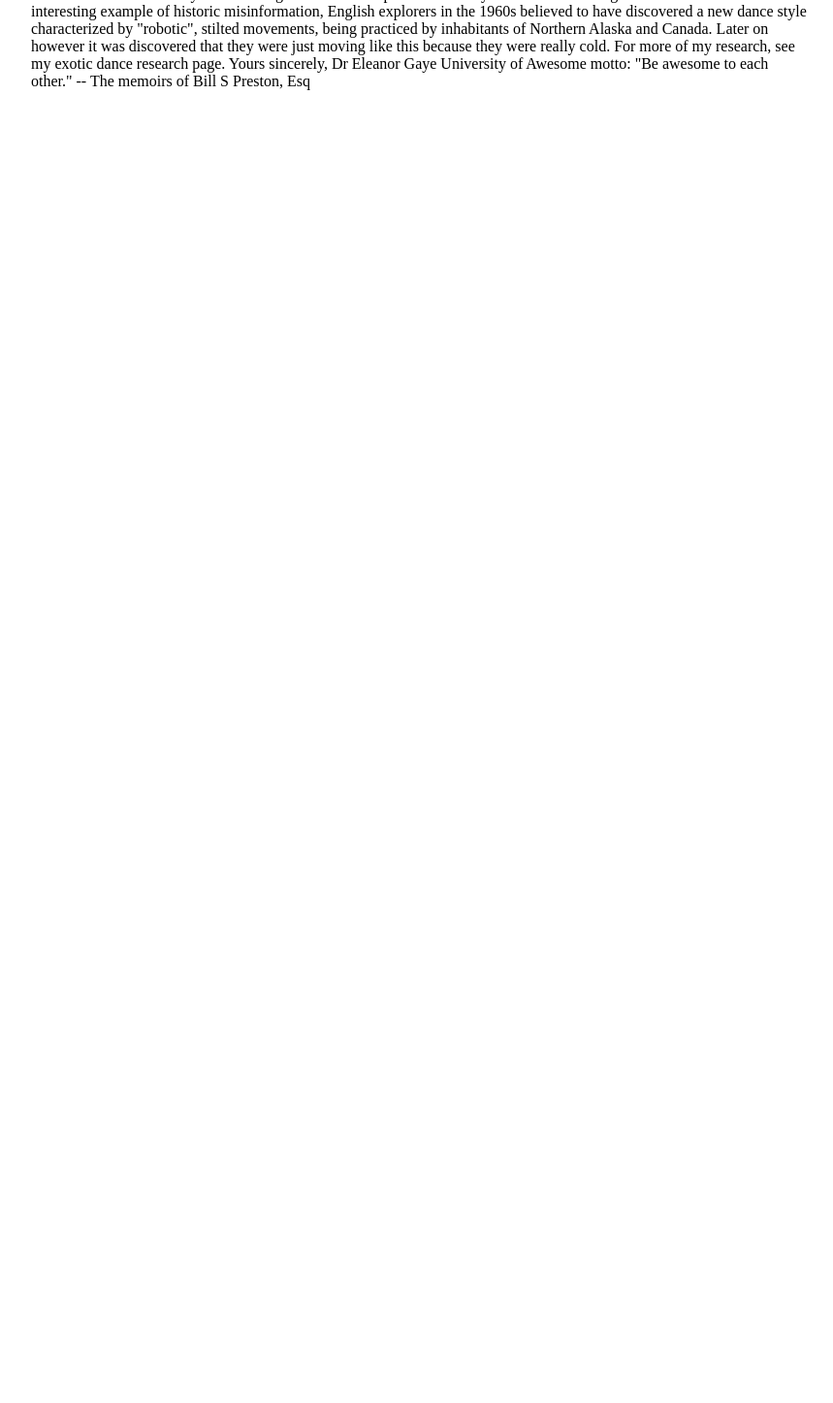
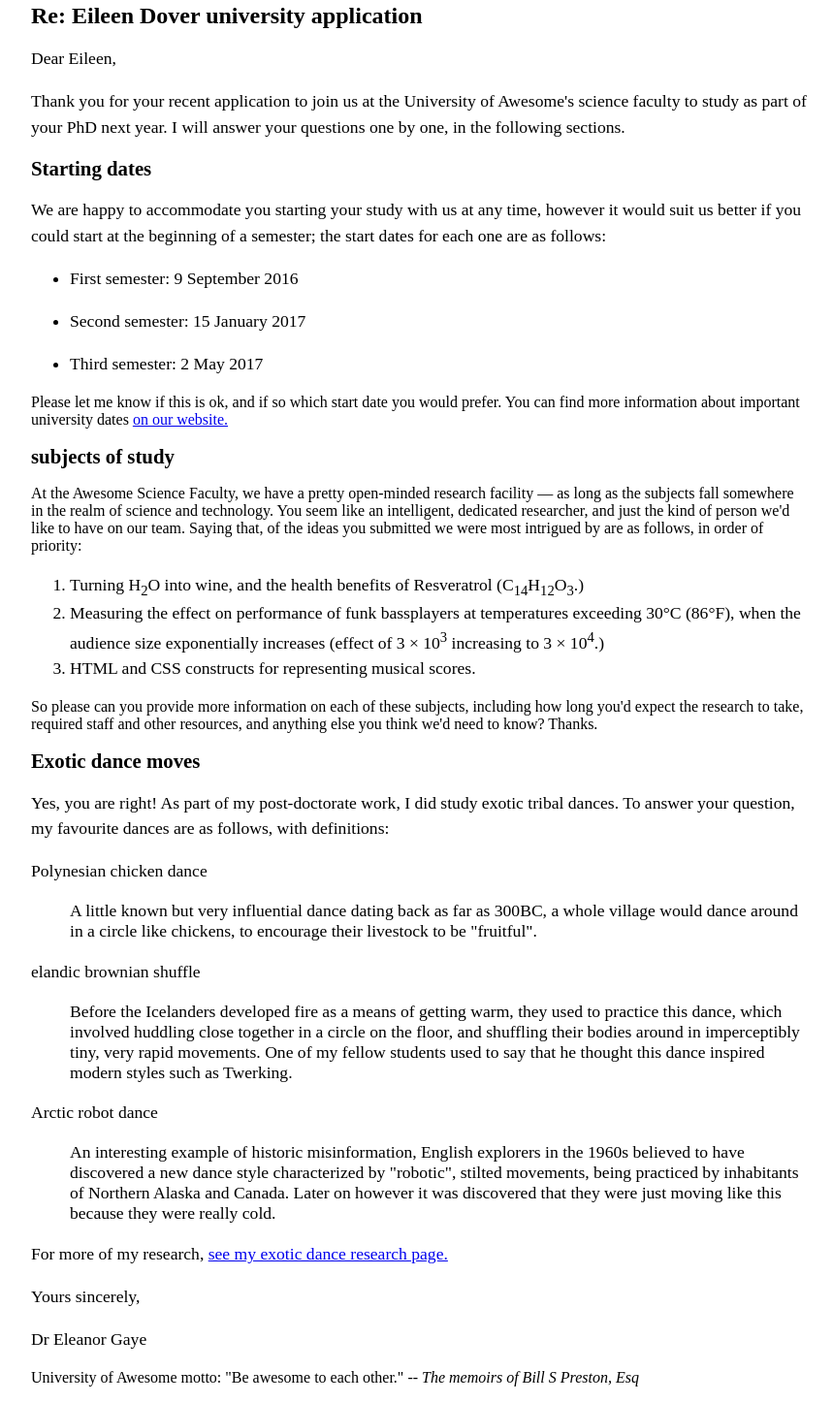
Before and after one commit to Jshap44/Jshap44.github.io, a plain HTML site: page ica/ica3/ica3a.html in a window 1280 px wide. Shown: the part 393-1840 px from the top of the page at 97% size, without its empty margins (208-1067 px from the left). Before the commit the page ends 800 px from the top, so only its background shows below. Drawn offline with Linux system fonts and the light colour scheme.

Commit message:
finished ica 3

```diff
--- a/ica/ica3/ica3a.html
+++ b/ica/ica3/ica3a.html
@@ -3,72 +3,139 @@
 <head>
     <meta charset="UTF-8">
     <meta name="viewport" content="width=device-width, initial-scale=1.0">
-    <title>Document</title>
+    <title>University Application Letter</title>
     <link rel="stylesheet" href="ica3a.css">
 </head>
 <body>
-    Dr. Eleanor Gaye
-    Awesome Science faculty
-    University of Awesome
-    Bobtown, CA 99999,
-    USA
-    Tel: 123-456-7890
-    Email: no_reply@example.com
-
-    20 January 2016
-
-    Miss Eileen Dover
-    4321 Cliff Top Edge
-    Dover, CT9 XXX
-    UK
+    <!-- p,ul,ol,dl,address font size 1.1 em-->
+    <p class="sender-column">
+        <em>
+            <strong>Dr. Eleanor Gaye</strong><br>
+            Awesome Science Faculty<br>
+            University of Awesome<br>
+            Bobtown, CA 99999,<br>
+            USA<br>
+            <strong>Tel:</strong> 123-456-7890<br>
+            <strong>Email:</strong> no_reply@example.com<br>
+            <br>
+            20 January 2016
+        </em>
+    </p>
 
 
-    Re: Eileen Dover university application
+    <p>
+        <em>
+            <strong>Eileen Dover</strong> <br>
+            4321 Cliff Top Edge<br>
+            Dover, CT9 XXX<br>
+            UK<br>
+        </em>
+    </p>
 
-    Dear Eileen,
 
-    Thank you for your recent application to join us at the University of Awesome's science faculty to study as part of your PhD next year. I will answer your questions one by one, in the following sections.
 
-    Starting dates
+    <h1>Re: Eileen Dover university application</h1>
 
-    We are happy to accommodate you starting your study with us at any time, however it would suit us better if you could start at the beginning of a semester; the start dates for each one are as follows:
+    <p>Dear Eileen,</p>
 
-    First semester: 9 September 2016
-    Second semester: 15 January 2017
-    Third semester: 2 May 2017
+    <p>Thank you for your recent application to join us at the
+        University of Awesome's science faculty to study as part of your PhD next year.
+        I will answer your questions one by one, in the following sections.
+    </p>
+
+    <h2>
+        Starting dates
+    </h2>
+
+    <p>We are happy to accommodate you starting your study with us at
+        any time, however it would suit us better if you
+        could start at the beginning of a semester; the start dates
+        for each one are as follows:
+    </p>
+
+    <!-- <ul> for unordered list. <li> to add bullets -->
+   <ul><li>First semester: 9 September 2016</li></ul>
+   <ul><li>Second semester: 15 January 2017</li></ul>
+   <ul><li>Third semester: 2 May 2017</li></ul>
+
 
     Please let me know if this is ok, and if so which start date you would prefer.
 
-    You can find more information about important university dates on our website.
+    You can find more information about important university dates <a href="url">on our website.</a>
 
 
-    Subjects of study
+
+    <h2>
+       subjects of study
+    </h2>
 
     At the Awesome Science Faculty, we have a pretty open-minded research facility — as long as the subjects fall somewhere in the realm of science and technology. You seem like an intelligent, dedicated researcher, and just the kind of person we'd like to have on our team. Saying that, of the ideas you submitted we were most intrigued by are as follows, in order of priority:
 
-    Turning H2O into wine, and the health benefits of Resveratrol (C14H12O3.)
-    Measuring the effect on performance of funk bassplayers at temperatures exceeding 30°C (86°F), when the audience size exponentially increases (effect of 3 × 103 increasing to 3 × 104.)
-    HTML and CSS constructs for representing musical scores.
+    <ol>
+        <li>Turning H<sub>2</sub>O into wine, and the health benefits of Resveratrol (C<sub>14</sub>H<sub>12</sub>O<sub>3</sub>.)</li>
+        <li>Measuring the effect on performance of funk bassplayers at temperatures exceeding 30°C (86°F), when the audience size exponentially increases (effect of 3 × 10<sup>3</sup> increasing to 3 × 10<sup>4</sup>.)</li>
+        <li>HTML and CSS constructs for representing musical scores.</li>
+    </ol>
 
     So please can you provide more information on each of these subjects, including how long you'd expect the research to take, required staff and other resources, and anything else you think we'd need to know? Thanks.
 
 
-    Exotic dance moves
+    <h2>
+        Exotic dance moves
+    </h2>
 
-    Yes, you are right! As part of my post-doctorate work, I did study exotic tribal dances. To answer your question, my favourite dances are as follows, with definitions:
+    <p>
+        Yes, you are right! As part of my post-doctorate work, I did study exotic tribal dances.
+        To answer your question, my favourite dances are as follows, with definitions:
+    </p>
 
-    Polynesian chicken dance
-    A little known but very influential dance dating back as far as 300BC, a whole village would dance around in a circle like chickens, to encourage their livestock to be "fruitful".
-    Icelandic brownian shuffle
-    Before the Icelanders developed fire as a means of getting warm, they used to practice this dance, which involved huddling close together in a circle on the floor, and shuffling their bodies around in imperceptibly tiny, very rapid movements. One of my fellow students used to say that he thought this dance inspired modern styles such as Twerking.
-    Arctic robot dance
-    An interesting example of historic misinformation, English explorers in the 1960s believed to have discovered a new dance style characterized by "robotic", stilted movements, being practiced by inhabitants of Northern Alaska and Canada. Later on however it was discovered that they were just moving like this because they were really cold.
+    <p>
+        Polynesian chicken dance
+    </p>
+        <ul>
+            A little known but very influential dance dating
+            back as far as 300BC, a whole village would dance around
+            in a circle like chickens, to encourage their
+            livestock to be "fruitful".
+        </ul>
+    </p>
+    <p>elandic brownian shuffle</p>
+        <p>
+            <ul>
+            Before the Icelanders developed fire
+            as a means of getting warm, they used to practice this dance,
+            which involved huddling close together in a circle on the floor,
+            and shuffling their bodies around in imperceptibly tiny, very rapid movements.
+            One of my fellow students used to say that he thought this dance inspired
+            modern styles such as Twerking.
+        </ul>
+    </p>
 
-    For more of my research, see my exotic dance research page.
+    <p>Arctic robot dance</p>
+    <p>
+        <ul>
+            An interesting example of historic misinformation,
+            English explorers in the 1960s believed to have discovered a new dance style
+            characterized by "robotic", stilted movements, being practiced by inhabitants of
+            Northern Alaska and Canada. Later on however it was discovered that they were just
+            moving like this because they were really cold.
+        </ul>
+    </p>
 
-    Yours sincerely,
+    <p>
+        For more of my research, <a href="url">see my exotic dance research page.</a>
+
+    </p>
+
+    <p>
+        Yours sincerely,
+
+    </p>
+   <p>
     Dr Eleanor Gaye
+   </p>
 
-    University of Awesome motto: "Be awesome to each other." -- The memoirs of Bill S Preston, Esq
+    University of Awesome motto: "Be awesome to each other." -- <em>The memoirs of Bill S Preston, Esq</em>
+</p>
 </body>
 </html>
```
Also changed, not shown: index.html (+2 -0 lines).
